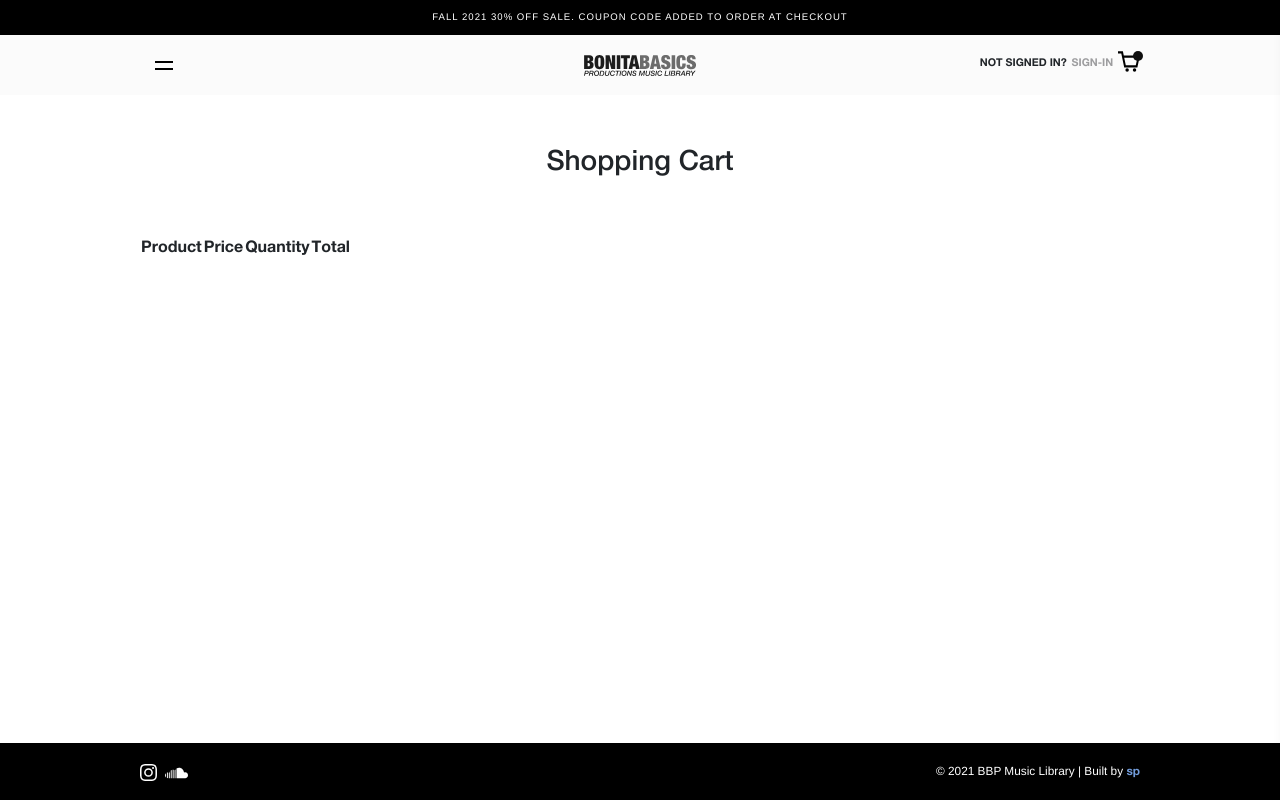
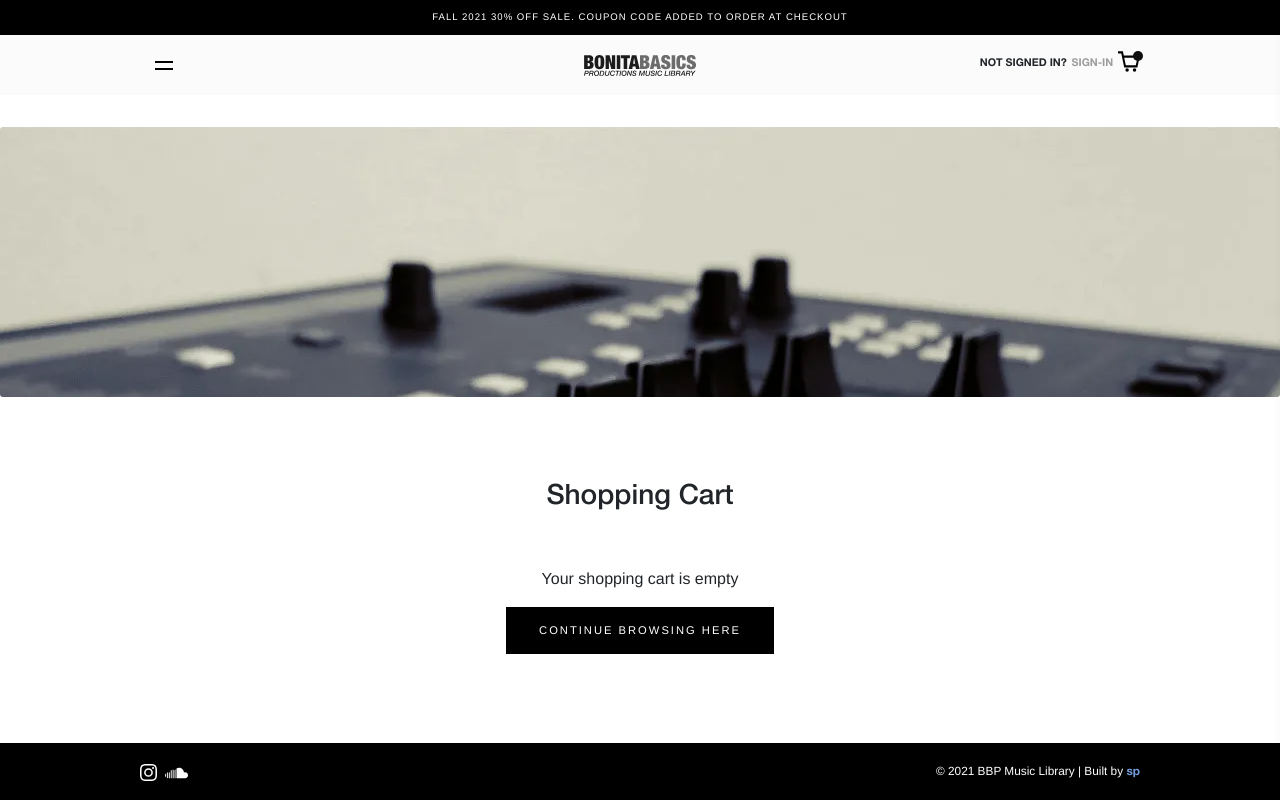
Before and after one commit to mrstevedev/bbpmusiclibrary, a Next.js app: page /cart in a window 1280 px wide. Built offline with nearby package versions, Linux system fonts and the light colour scheme.

Commit message:
Added <CartItem /> component with conditional check if cart it empty

```diff
--- a/pages/cart.tsx
+++ b/pages/cart.tsx
@@ -1,9 +1,39 @@
 import styles from '../styles/Cart.module.scss'
+import { ChangeEvent, Fragment, useContext, useEffect, useState } from 'react'
+import { AppContext } from '../components/context/AppContext'
+import CartItem from '../components/cart/CartItem'
+import Link from 'next/link'
 
 // Use next/script to add dynamic class to body
 import Script from 'next/script'
 
 const Cart = () => {
+    const [cart, setCart] = useContext<any>( AppContext )
+
+    const products =
+    ( cart && Object.keys( cart ).length ) ? cart.products : ""
+
+    const productsCount =
+    ( null != cart && Object.keys( cart ).length ) ? cart.totalProductsCount : ""
+
+    const [quantity, setQuantity] = useState(productsCount)
+    const [totalStatePrice, setTotalStatePrice] = useState(29.99)
+
+    useEffect(() => {
+        setQuantity(productsCount)
+    }, [setQuantity])
+
+    console.log('products in cart', products)
+
+    const handleChange = (event: ChangeEvent<HTMLInputElement>) => {
+        setQuantity(Number(event.target.value))
+
+        console.log(quantity)
+
+        // setTotalStatePrice(totalStatePrice * quantity)
+
+    }
+
     return (
         <>
         <Script
@@ -13,13 +43,23 @@ const Cart = () => {
             }}
         />
             <main>
+            <div className="hero-img" style={{ backgroundImage: `url(${'./images/img1200.webp'})`,
+                height: '270px',
+                width: '100%',
+                backgroundPosition: 'center top',
+                backgroundRepeat: 'no-repeat',
+                margin: '2rem 0 2rem 0', borderRadius: '3px' }}></div>
                 <div className="container">
                     <div className={ styles.cart }>
                         <div className={ styles.cart__header } >
                             <h3 className={ styles.cart__headerText }>Shopping Cart</h3>
                         </div>
-                        <table className={styles.cart__table}>
-                            <thead>
+
+                        { products ? (
+                            <Fragment>
+
+                            <table className={styles.cart__table}>
+                            <thead style={{ borderBottom: 'solid 1px #e2e2e2', height: '60px' }}>
                                 <tr>
                                     <th colSpan={2}>Product</th>
                                     <th>Price</th>
@@ -27,7 +67,64 @@ const Cart = () => {
                                     <th>Total</th>
                                 </tr>
                             </thead>
-                        </table>
+                            {/* Cart Items <CartItems /> */}
+                                <tbody>
+                                   {/* CartItem */}
+                                    <CartItem
+                                        totalStatePrice={totalStatePrice}
+                                        quantity={quantity}
+                                        products={products}
+                                        handleChange={handleChange}
+                                    />
+                                   {/* End CartItem */}
+                                </tbody>
+                            </table>
+
+                        <footer>
+                            <div className="grid" style={{ display: 'flex' }}>
+                                <div className="cart__note" style={{ width: '100%' }}></div>
+                                <div className="cart__right" style={{ width: '100%', padding: '2rem 0' }}>
+                                    <div className="cart__coupon--container"></div>
+                                    <div className="cart__subtotal">
+
+                                    </div>
+                                    <p style={{ textAlign: 'right', fontWeight: 100 }}>Taxes and shipping calculated at checkout</p>
+                                    <div className="" style={{ width: '100%', textAlign: 'right' }}>
+                                        <Link href="/checkout">
+                                            <a>
+                                                <button className="rounded-0 btn btn-primary" style={{
+                                                    fontWeight: 100,
+                                                    textTransform: 'uppercase',
+                                                    fontSize: '0.7rem',
+                                                    padding: '0.9rem 2rem',
+                                                    letterSpacing: '2px',
+                                                }}>Checkout</button>
+                                            </a>
+                                        </Link>
+                                    </div>
+                                </div>
+                            </div>
+                        </footer>
+                            </Fragment>
+                        ) : (
+                            <Fragment>
+                                <div className="cart__empty" style={{ textAlign: 'center', fontWeight: 100 }}>
+                                    <p>Your shopping cart is empty</p>
+                                    <Link href="/">
+                                        <a>
+                                        <button className="btn btn-primary rounded-0" style={{
+                                            fontWeight: 100,
+                                            textTransform: 'uppercase',
+                                            fontSize: '0.7rem',
+                                            padding: '0.9rem 2rem',
+                                            letterSpacing: '2px',
+                                        }}>Continue browsing here</button>
+                                    </a>
+                                    </Link>
+                                </div>
+                            </Fragment>
+                        ) }
+
                     </div>
                 </div>
             </main>
```
